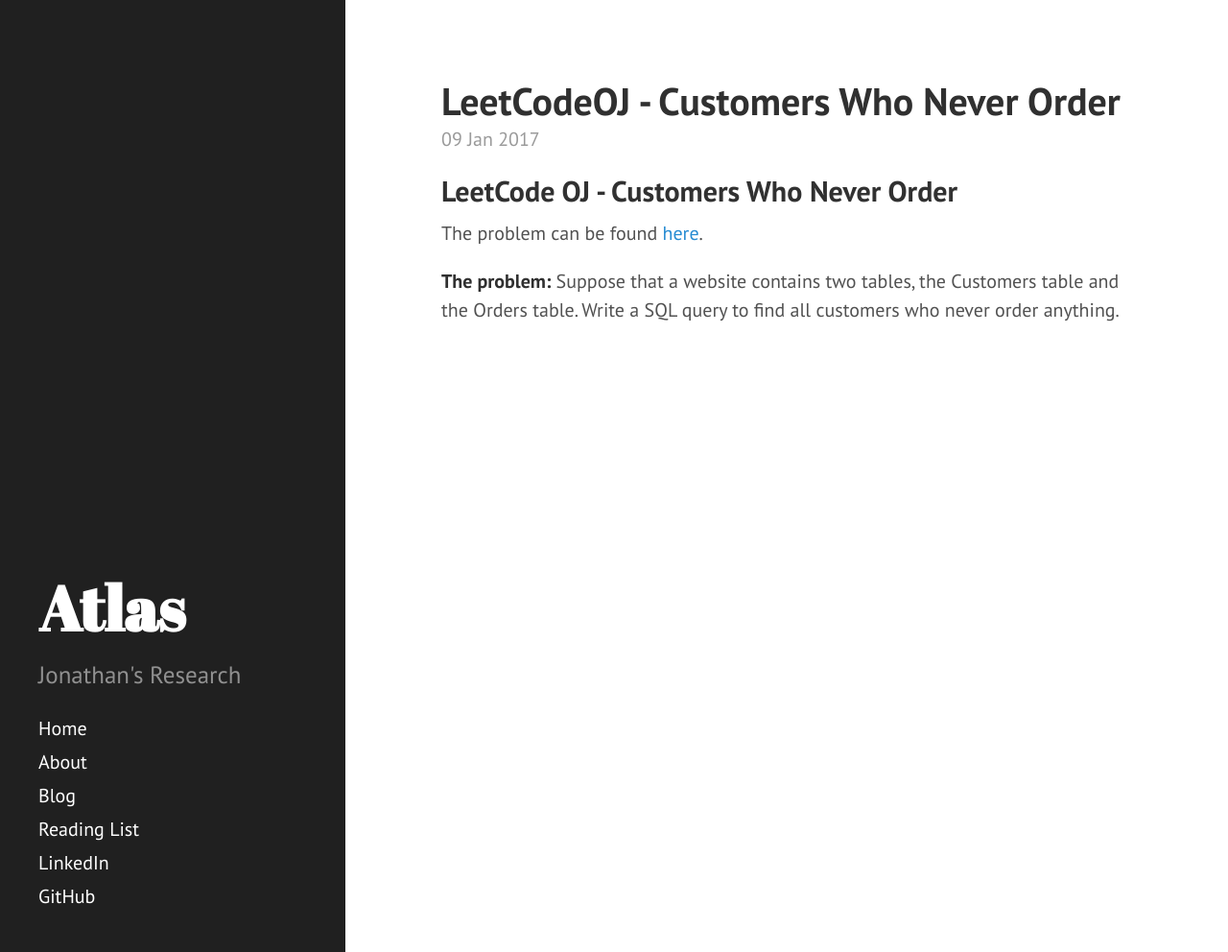
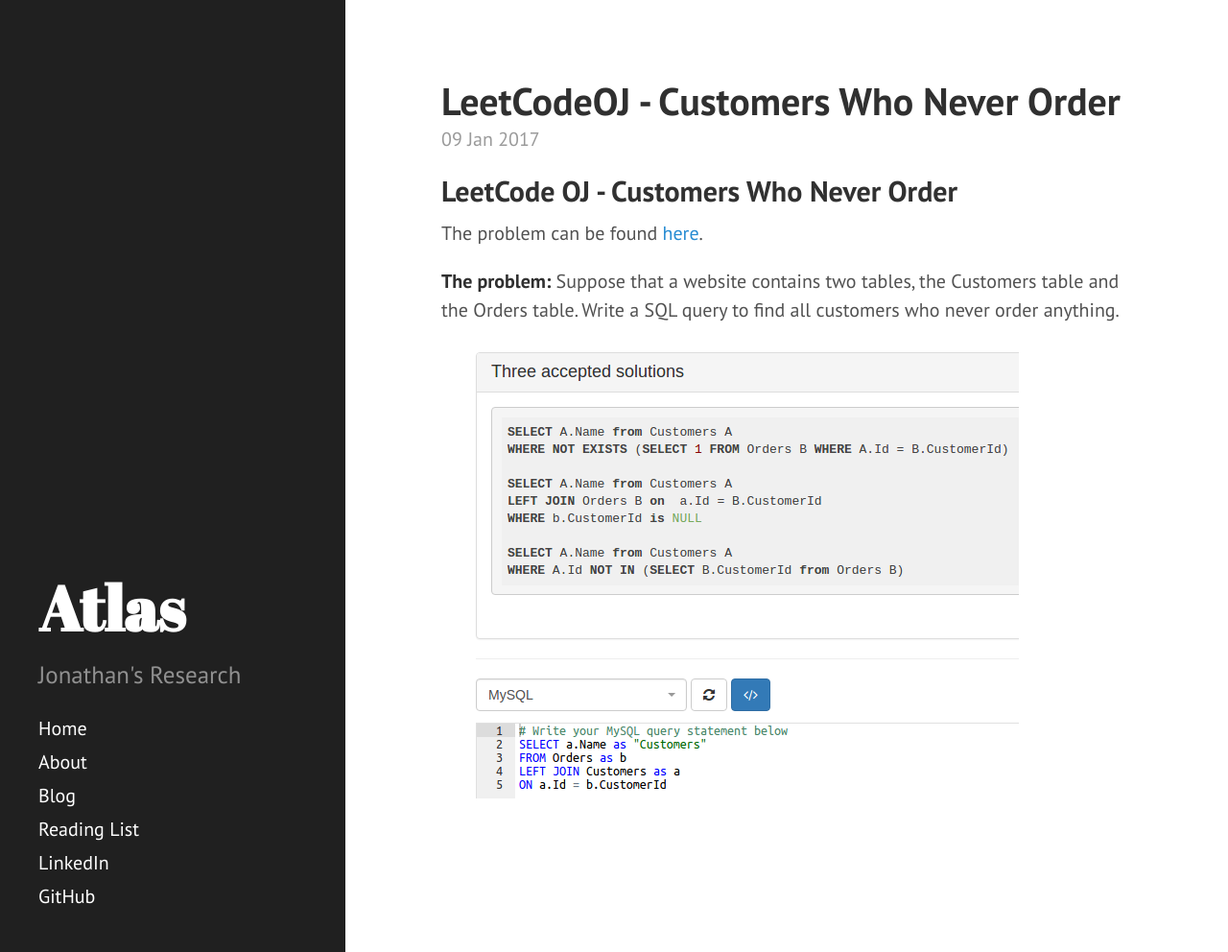
Before and after one commit to JonathanJohann/Research, a Jekyll site: the page built from _posts/Scratch_Pad/2017-01-09-Customers-who-never-order.md, in a window 1280 px wide and 992 px high. Shown: the whole window at 96% size. Built offline with Jekyll 4.4.1, drawn with Linux system fonts in a browser that asks for light colours; Markdown is read by kramdown in place of the engine named in the settings.

Commit message:
Update 2017-01-09-Customers-who-never-order.md

```diff
--- a/_posts/Scratch_Pad/2017-01-09-Customers-who-never-order.md
+++ b/_posts/Scratch_Pad/2017-01-09-Customers-who-never-order.md
@@ -11,3 +11,5 @@
 The problem can be found [here](https://leetcode.com/problems/customers-who-never-order/).
 
 **The problem:** Suppose that a website contains two tables, the Customers table and the Orders table. Write a SQL query to find all customers who never order anything.
+
+![png](https://raw.githubusercontent.com/JonathanJohann/Research/master/_posts/Scratch_Pad/Pics/customers_who_never_order.png)
```
